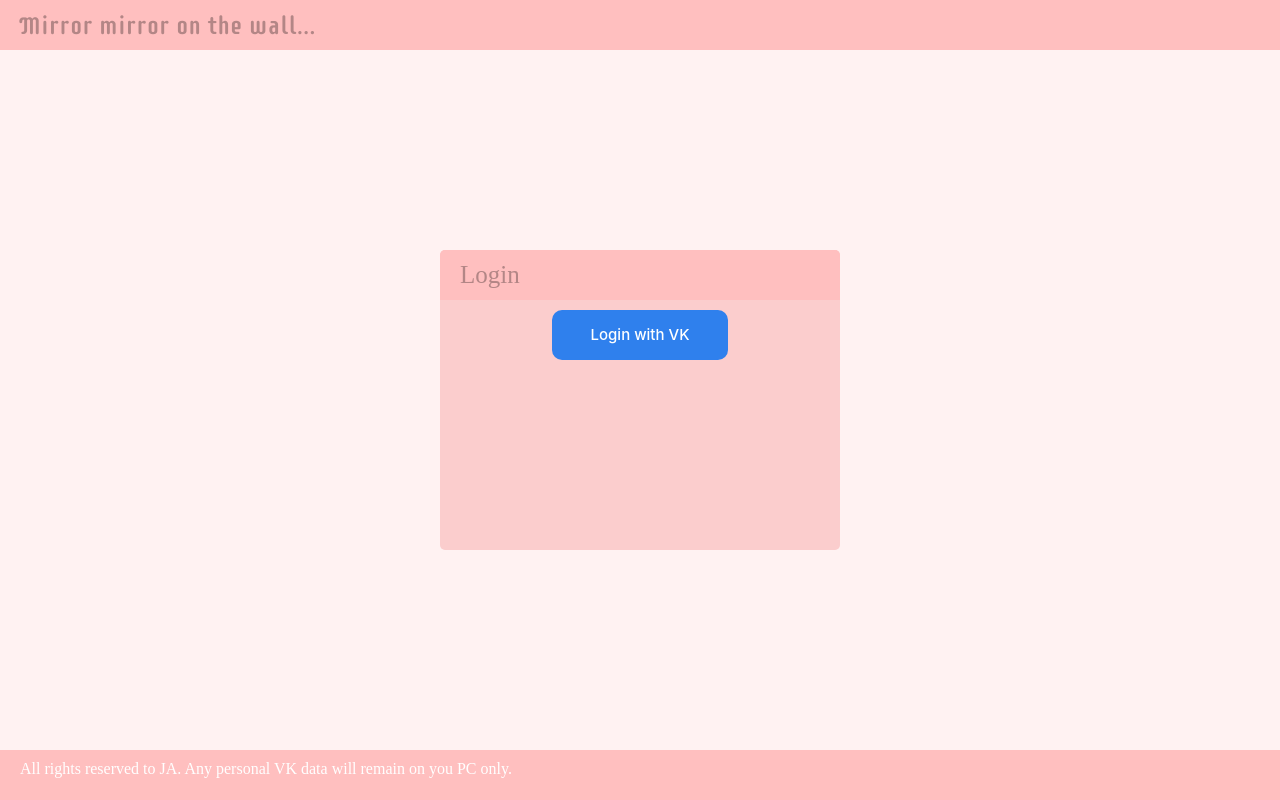
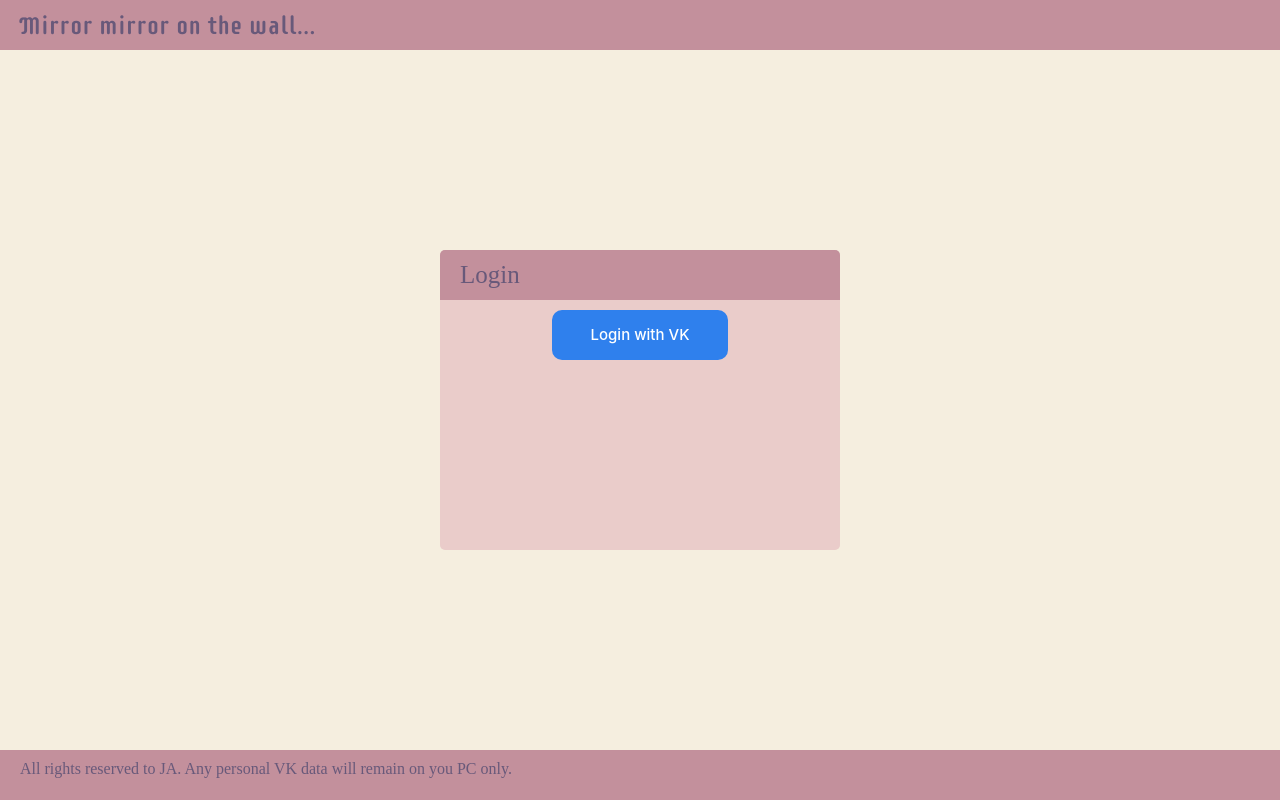
Before and after one commit to Azzaid/TopModelTimePrincessPoll, a React app: page /#/login in a window 1280 px wide. Built offline with nearby package versions, Linux system fonts and the light colour scheme.

Commit message:
Lock submit and add meta header

```diff
--- a/public/index.html
+++ b/public/index.html
@@ -1,6 +1,7 @@
 <html lang="en">
 <head>
     <meta charset="UTF-8"/>
+    <meta name="viewport" content="width=device-width, initial-scale=1.0">
     <title>ТМТПЗ-10</title>
 </head>
 <body>
--- a/src/HOC/GlobalThemeProvider.jsx
+++ b/src/HOC/GlobalThemeProvider.jsx
@@ -21,6 +21,15 @@ export const GlobalStyles = createGlobalStyle`
     src: url(${supermercadoFontURL});
   }
 `
+
+export const yetAnotherPinkScheme = {
+  appBaseFontColor: "#68597a", // all text
+  navbarBackgroundColor: "#c3909c", // header background
+  basicBackGroundColor: "#f5eedf", // background
+  infoCardBackgroundColor: "#eaccca", // card background
+  accentBackgroundColor: "#c3909c", // card header background
+  accentTextColor: "#68597a", // header text color
+}
 
 export const globalPinkStyle = {
   appBaseFontColor: "white",
@@ -57,7 +66,7 @@ const GlobalThemeProvider = (props) => {
   }
 
   return (
-      <ThemeProvider theme={globalPinkStyle}>
+      <ThemeProvider theme={yetAnotherPinkScheme}>
         <ThemeContext.Provider value={toggleTheme}>
           <GlobalStyles/>
           {props.children}
--- a/src/Scenes/Poll.jsx
+++ b/src/Scenes/Poll.jsx
@@ -33,16 +33,19 @@ const StyledAdminPanelHolder = styled.div`
     width: 150px;
     height: 50px;
     cursor: pointer;
-    background: #6dd6d1;
+    background: #d26cba;
     border: none;
     border-radius: 10px;
-    box-shadow: 0px 10px 25px #57aba7, 0px -10px 25px #a6fffa, inset 0px -5px 10px #57aba7, inset 0px 5px 10px #a6fffa;
     font-family: 'Damion', cursive;
     color: white;
     font-size: 20px;
     transition: 500ms;
-    border: 2px solid #6dd6d1;
-    animation: hueRotation 2s linear infinite;
+    border: 2px solid rgba(210, 108, 186, 0.57);
+    animation: hueRotation 5s linear infinite;
+
+    &:hover {
+      box-shadow: 0px 10px 25px #57aba7, 0px -10px 25px #a6fffa, inset 0px -5px 10px #57aba7, inset 0px 5px 10px #a6fffa;
+    }
   }
 
   @keyframes hueRotation {
@@ -107,11 +110,11 @@ const Poll = (props) => {
       <div>
           <form onSubmit={(event) => {
               event.preventDefault();
-              const formData = new FormData(event.target);
+              /*const formData = new FormData(event.target);
               const addressToSubmit = "https://docs.google.com/forms/u/0/d/e/1FAIpQLSeOXJZ61GJ13OaDhdkBmhnOPtCXP3DkL2YEdSTCa7sLDBRoDQ/formResponse"
 
 
-              /*const anotherSubmitAddress = "https://docs.google.com/forms/u/0/d/e/1FAIpQLSc7E7AZs24OQ5EjzHXeHdfHHGZalqYetDpZ8NiDN1oqUcLbxQ/formResponse"
+              /!*const anotherSubmitAddress = "https://docs.google.com/forms/u/0/d/e/1FAIpQLSc7E7AZs24OQ5EjzHXeHdfHHGZalqYetDpZ8NiDN1oqUcLbxQ/formResponse"
 
               const customObj = {"entry.1562589015": 234,
               "entry.848703632": 1234,
@@ -121,7 +124,7 @@ const Poll = (props) => {
 
               Object.keys((customObj)).forEach(key => {
                   customFormData.append(key, customObj[key]);
-              })*/
+              })*!/
 
               formData.append("entry.1900145084", user.userId);
               formData.append("entry.1708245170", user.userName);
@@ -137,7 +140,7 @@ const Poll = (props) => {
               }).catch(() => {
                   console.log("submit catch")
                   dispatch(userFormSubmitted(latestFormNumber));
-              })
+              })*/
           }}>
               <Card header="ТМТПЗ-10">
                   Привет, Принцесса!
--- a/src/constants.js
+++ b/src/constants.js
@@ -1 +1 @@
-export const latestFormNumber = 5;
+export const latestFormNumber = 6;
```
Also changed, not shown: src/Route/RootRouter.jsx (+11 -1 lines).
